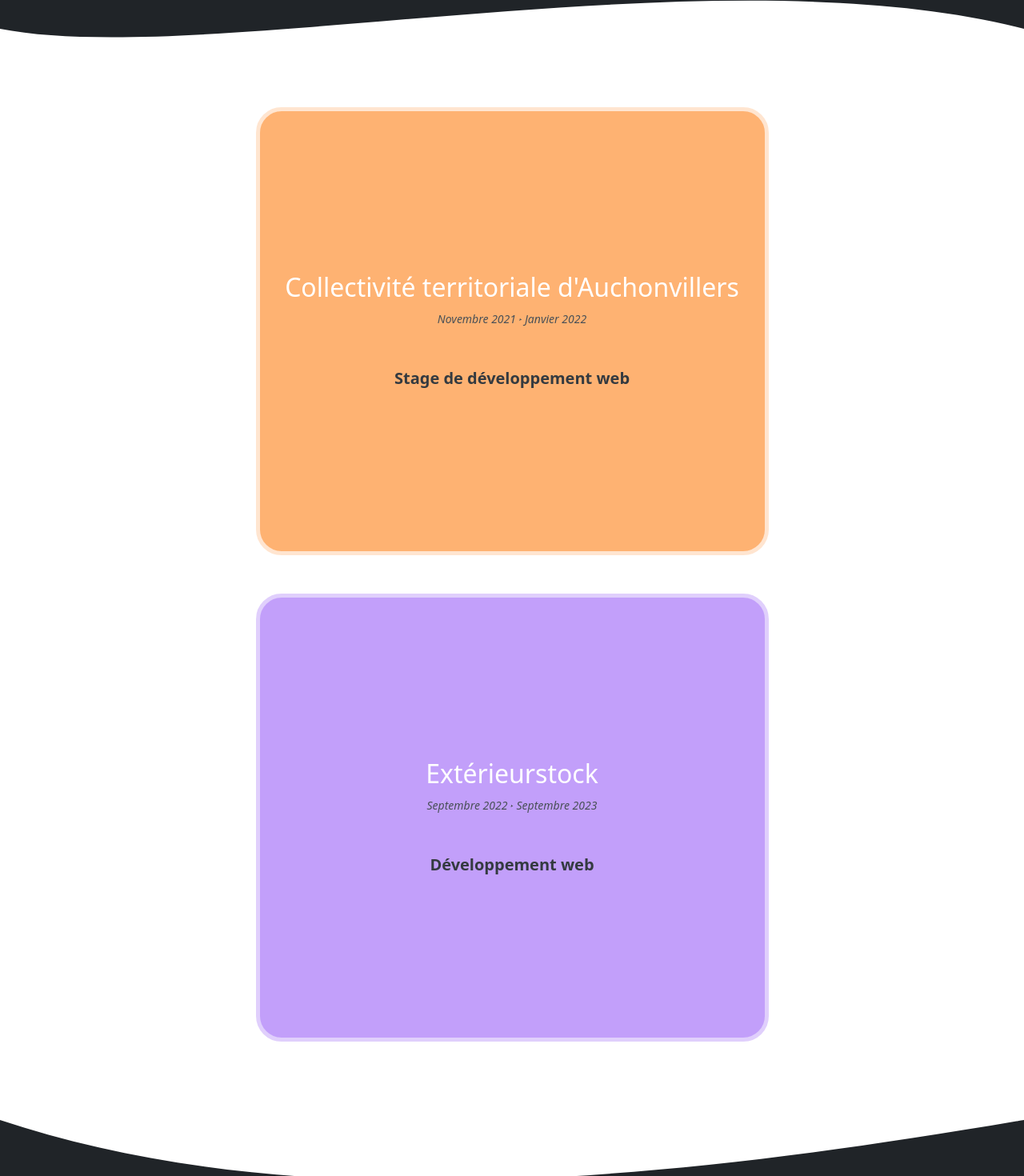
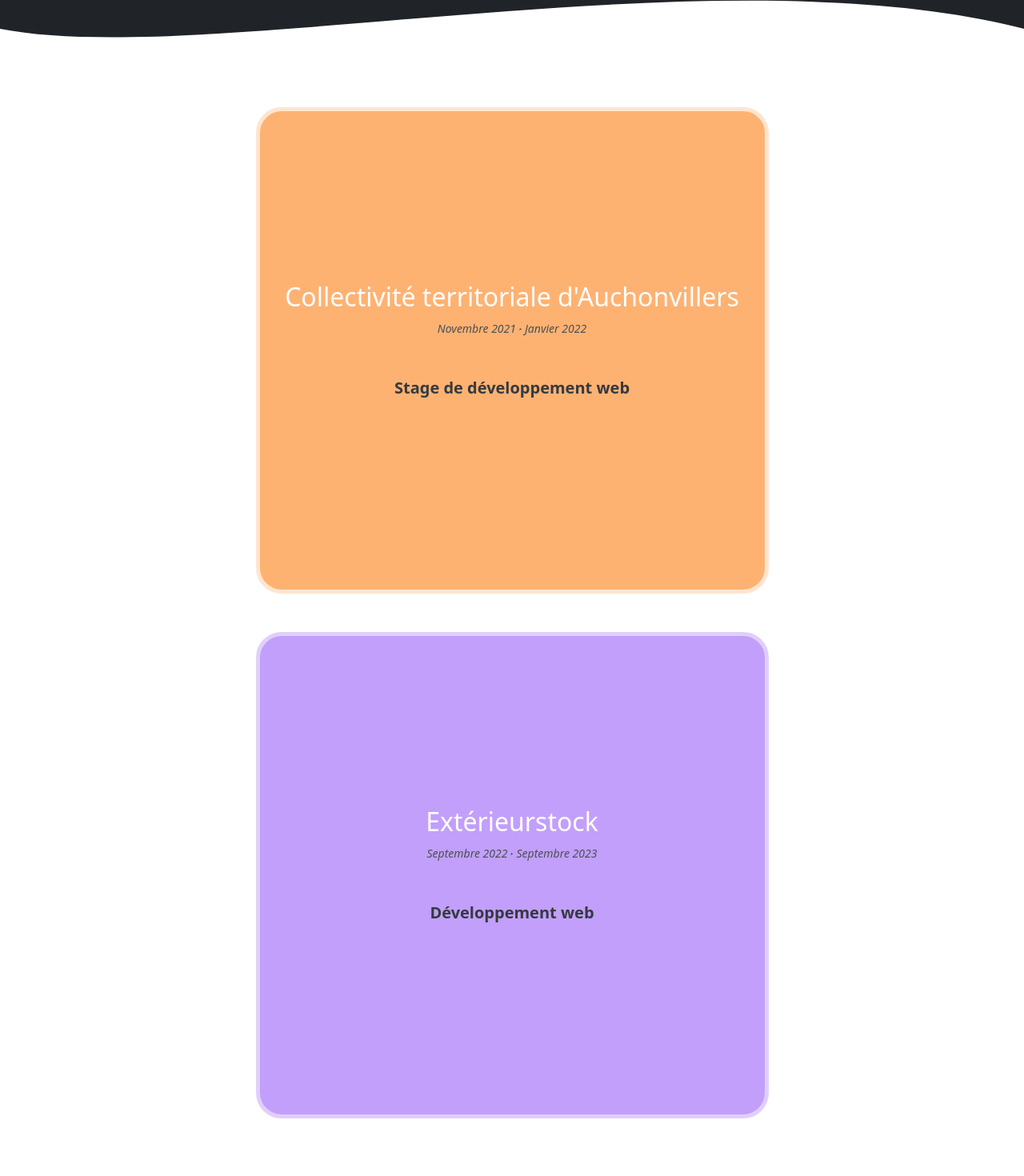
Before and after one commit to samier-fabien/samier_fabien_cv, a React (Vite) app: page /experiences in a window 1280 px wide. Shown: the part 476-1946 px from the top of the page at 80% size. Built offline with nearby package versions, Linux system fonts and the light colour scheme.

Commit message:
Experiences: ajout des SingleColContainer + ajout des titres dans les "otherSide" de doublesidedCard + Ajout hauteur mini dans les SingleColContainer

```diff
--- a/src/components/DoubleSidedCard.jsx
+++ b/src/components/DoubleSidedCard.jsx
@@ -1,7 +1,7 @@
 import React, { useState, useRef } from "react";
 import "../css/doubleSidedCard.css";
 
-export default function DoubleSidedCard({ children, otherFace, cardClasses = "" }) {
+export default function DoubleSidedCard({ children, otherSide, cardClasses = "" }) {
   const [content, setContent] = useState(children);
   const cardRef = useRef(null);
 
@@ -19,9 +19,9 @@
       }, 250);
     } else {
       cardRef.current.classList.add("card-flip");
-      if (otherFace) {
+      if (otherSide) {
         setTimeout(() => {
-          setContent(otherFace);
+          setContent(otherSide);
         }, 250);
       }
     }
@@ -30,7 +30,7 @@
   return (
     <div
       ref={cardRef}
-      className={`card h-100 double-sided-card rounded-5 ${cardClasses}`}
+      className={`card h-100 double-sided-card pb-4 rounded-5 ${cardClasses}`}
       onClick={handleMouseClick}
     >
       {content ? content : ""}
--- a/src/components/DoubleSidedCardContainer.jsx
+++ /dev/null
@@ -1,11 +0,0 @@
-import React from "react";
-
-export default function DoubleSidedCardContainer({ children = "", height = "35rem" }) {
-  return (
-    <div className="container-md my-5">
-      <div className="row justify-content-center" style={{ height: height }}>
-        {children}
-      </div>
-    </div>
-  );
-}
--- a/src/components/SingleColContainer.jsx
+++ b/src/components/SingleColContainer.jsx
@@ -1,9 +1,9 @@
 import React from "react";
 
-export default function SingleColContainer({ children }) {
+export default function SingleColContainer({ children, minHeight = "initial" }) {
   return (
     <main className="container-md my-5">
-      <div className="row justify-content-center">
+      <div className="row justify-content-center" style={{ minHeight: minHeight }}>
         <section className="col-xxl-6 col-xl-7 col-lg-8 col-md-11 col-sm-11 col-xs-12">
           {children}
         </section>
--- a/src/routes/Experiences.jsx
+++ b/src/routes/Experiences.jsx
@@ -2,7 +2,7 @@
 import Transition from "../components/Transition";
 import FooterTransition from "../components/FooterTransition";
 import DoubleSidedCard from "../components/DoubleSidedCard";
-import DoubleSidedCardContainer from "../components/DoubleSidedCardContainer";
+import SingleColContainer from "../components/SingleColContainer";
 
 export default function Experiences() {
   return (
@@ -17,11 +17,13 @@
         transitionContainerClasses="bg-white"
         transitionFillColor="#202428"
       />
-      <DoubleSidedCardContainer>
-        <div className="col-xxl-6 col-xl-7 col-lg-8 col-md-11 col-sm-11 col-xs-12">
+      <SingleColContainer minHeight="38rem">
         <DoubleSidedCard
-            otherFace={
-              <div className="d-flex align-items-center justify-content-center h-100">
+          otherSide={
+            <div className="d-flex flex-column align-items-center justify-content-center h-100">
+              <h2 className="card-title p-3 text-white">
+                Collectivité territoriale d'Auchonvillers
+              </h2>
               <ul className="card-text list-group list-group-flush border-color-white">
                 <li className="bg-orange-300 list-group-item  border-orange-100 text-gray-800">
                   Développement d'une application web pour la commune
@@ -58,13 +60,12 @@
             </div>
           </div>
         </DoubleSidedCard>
-        </div>
-      </DoubleSidedCardContainer>
-      <DoubleSidedCardContainer>
-        <div className="col-xxl-6 col-xl-7 col-lg-8 col-md-11 col-sm-11 col-xs-12">
+      </SingleColContainer>
+      <SingleColContainer minHeight="38rem">
         <DoubleSidedCard
-            otherFace={
-              <div className="d-flex align-items-center justify-content-center h-100">
+          otherSide={
+            <div className="d-flex flex-column align-items-center justify-content-center h-100">
+              <h2 className="card-title p-3 text-white">Extérieurstock</h2>
               <ul className="card-text list-group list-group-flush">
                 <li className="bg-indigo-200 list-group-item border-indigo-100 text-gray-800">
                   Modifications d'APIs existantes
@@ -110,8 +111,7 @@
             <p className="card-text text-gray-800 lead fw-bold">Développement web</p>
           </div>
         </DoubleSidedCard>
-        </div>
-      </DoubleSidedCardContainer>
+      </SingleColContainer>
       <FooterTransition />
     </>
   );
```
Lines whose indentation alone changed are shown as unchanged.
